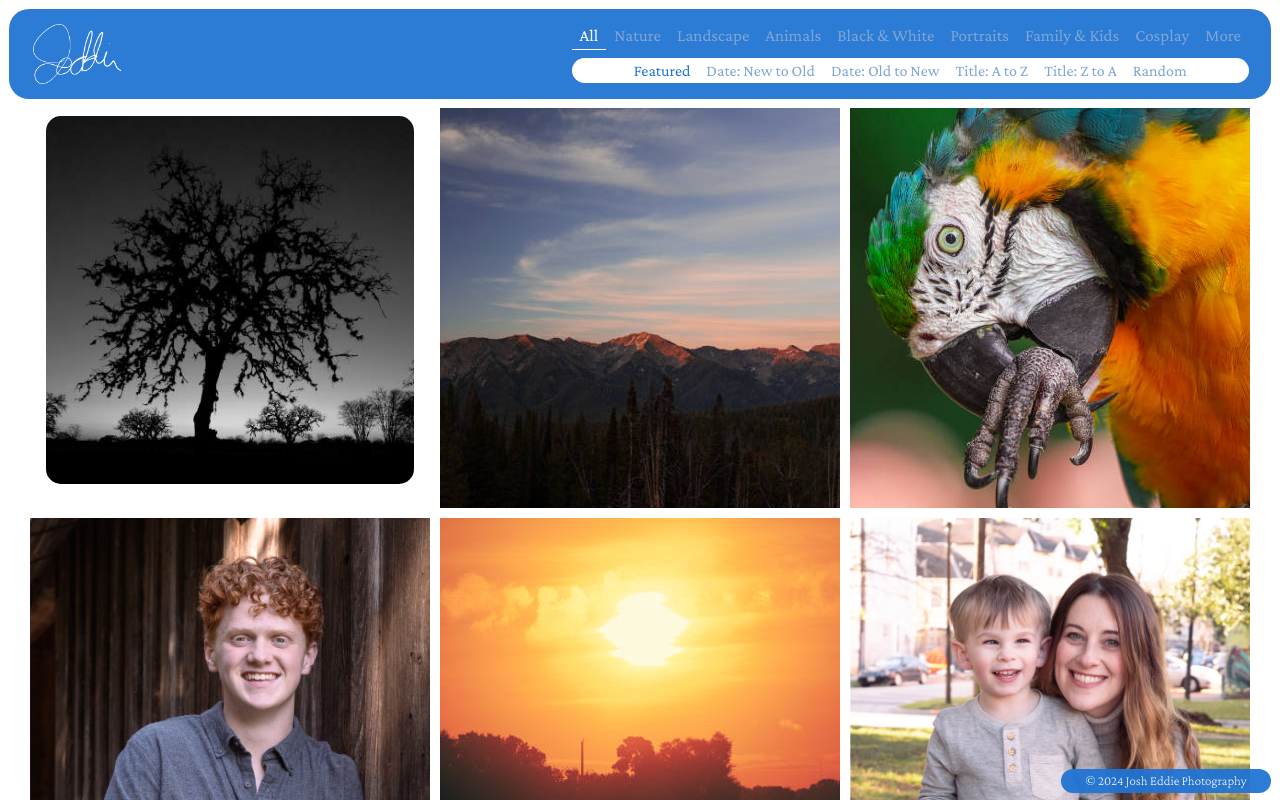
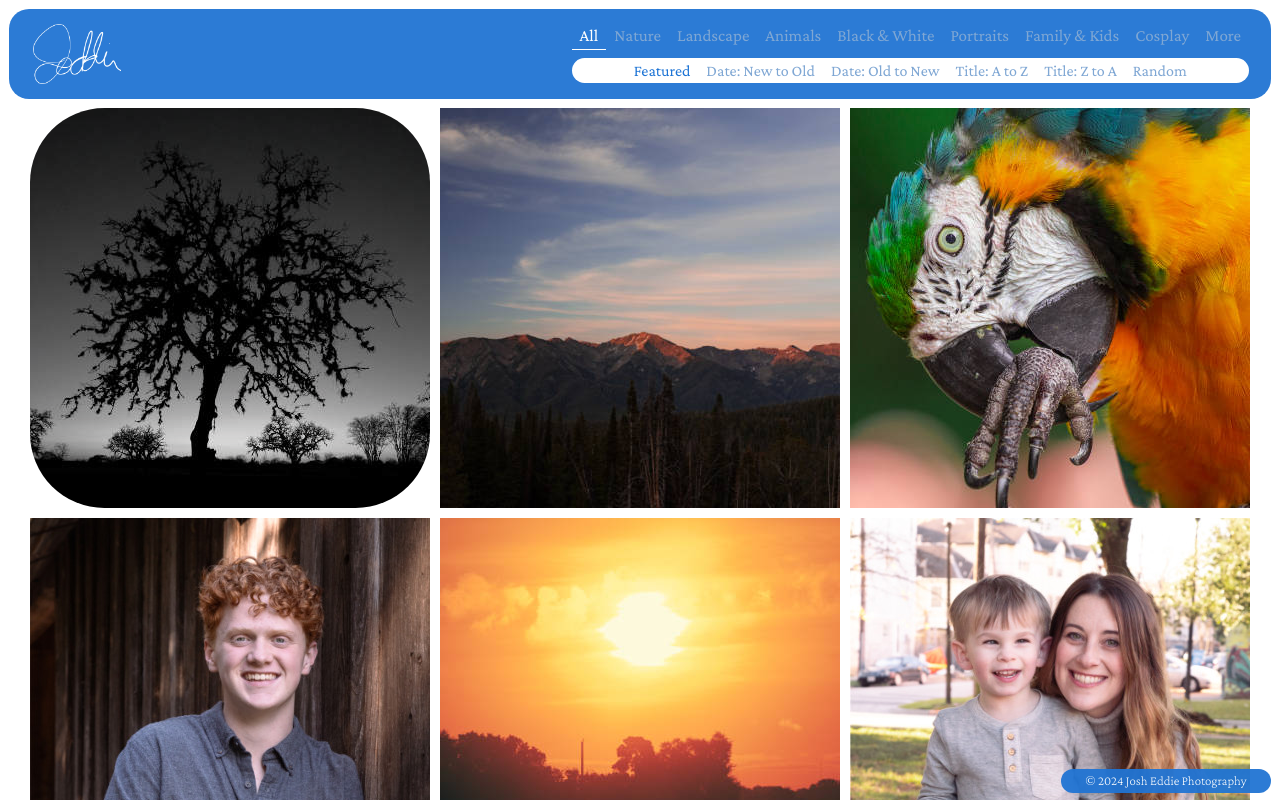
Before and after one commit to JoshEddie/photos_josheddie_com, a React (Create React App) app: page /photos/All in a window 1280 px wide. In both pictures the pointer is over the picture 230 px from the left and 308 px from the top of the page. Shown: the top 800 px of the page. Built offline with nearby package versions, Linux system fonts and the light colour scheme.

Commit message:
Image hover adjustments

```diff
--- a/src/css/image.css
+++ b/src/css/image.css
@@ -1,16 +1,15 @@
 .photo {
     width: 100%;
     height: auto;
-    transition: 1.5s;
+    transition: 0.5s ease-in;
 }
 
 .photos:hover .photo {
+    border-radius: 75px;
     cursor: pointer;
-    width: calc(96% - 16px);
-    margin: 2%;
     filter: grayscale(100%);
     -webkit-filter: grayscale(100%);
-    border-radius: 15px;
+    transition: 3s ease-out;
 }
 
 .imageOverlay {
```
